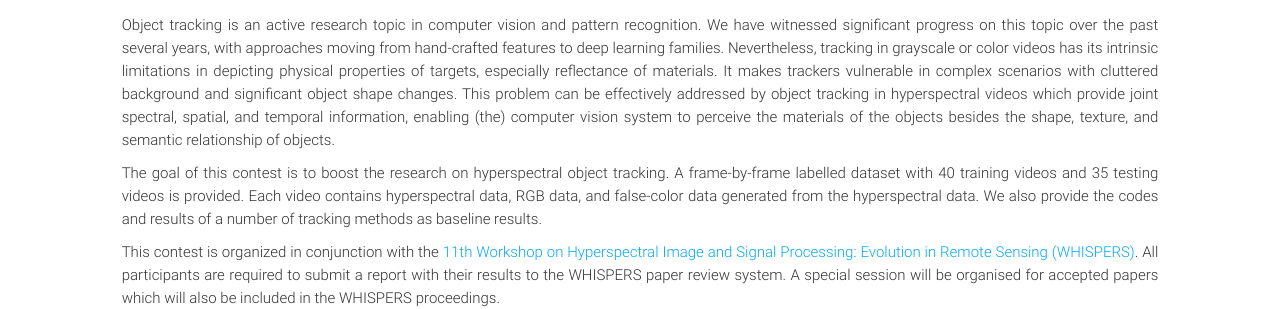
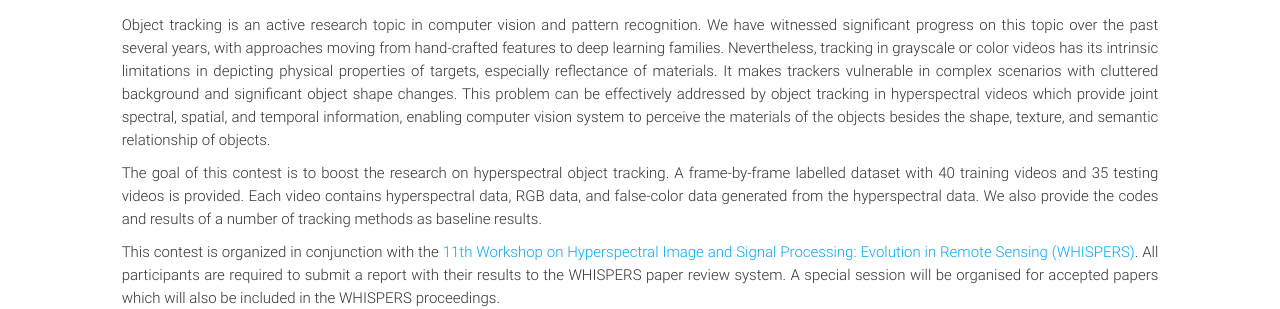
Before and after one commit to csprojectcode/csprojectcode.github.io, a Jekyll site: the page built from index.html, in a window 1280 px wide and 900 px high, scrolled down 312 px. Shown: the part 244-553 px from the top of the window. Built offline with Jekyll 4.4.1, drawn with Linux system fonts in a browser that asks for light colours.

Commit message:
Update about.html

```diff
--- a/_includes/about.html
+++ b/_includes/about.html
@@ -3,7 +3,7 @@
     <div class="content-wrapper">
         <div class="col-lg-10 col-lg-offset-1">
             <h4>{{ site.aboutTitle }}</h4>
-            <p style="text-align:justify;">Object tracking is an active research topic in computer vision and pattern recognition. We have witnessed significant progress on this topic over the past several years, with approaches moving from hand-crafted features to deep learning families. Nevertheless, tracking in grayscale or color videos has its intrinsic limitations in depicting  physical properties of targets, especially reflectance of materials. It makes trackers vulnerable in complex scenarios with cluttered background and significant object shape changes. This problem can be effectively addressed by object tracking in hyperspectral videos which provide joint spectral, spatial, and temporal information, enabling (the) computer vision system to perceive the materials of the objects besides the shape, texture, and semantic relationship of objects.</p>
+            <p style="text-align:justify;">Object tracking is an active research topic in computer vision and pattern recognition. We have witnessed significant progress on this topic over the past several years, with approaches moving from hand-crafted features to deep learning families. Nevertheless, tracking in grayscale or color videos has its intrinsic limitations in depicting  physical properties of targets, especially reflectance of materials. It makes trackers vulnerable in complex scenarios with cluttered background and significant object shape changes. This problem can be effectively addressed by object tracking in hyperspectral videos which provide joint spectral, spatial, and temporal information, enabling  computer vision system to perceive the materials of the objects besides the shape, texture, and semantic relationship of objects.</p>
 
         <p style="text-align:justify;">The goal of this contest is to boost the research on hyperspectral object tracking. A frame-by-frame labelled dataset with 40 training videos and 35 testing videos is provided. Each video contains hyperspectral data, RGB data, and false-color data generated from the hyperspectral data. We also provide the codes and results of a number of tracking methods as baseline results.</p>
 
```
